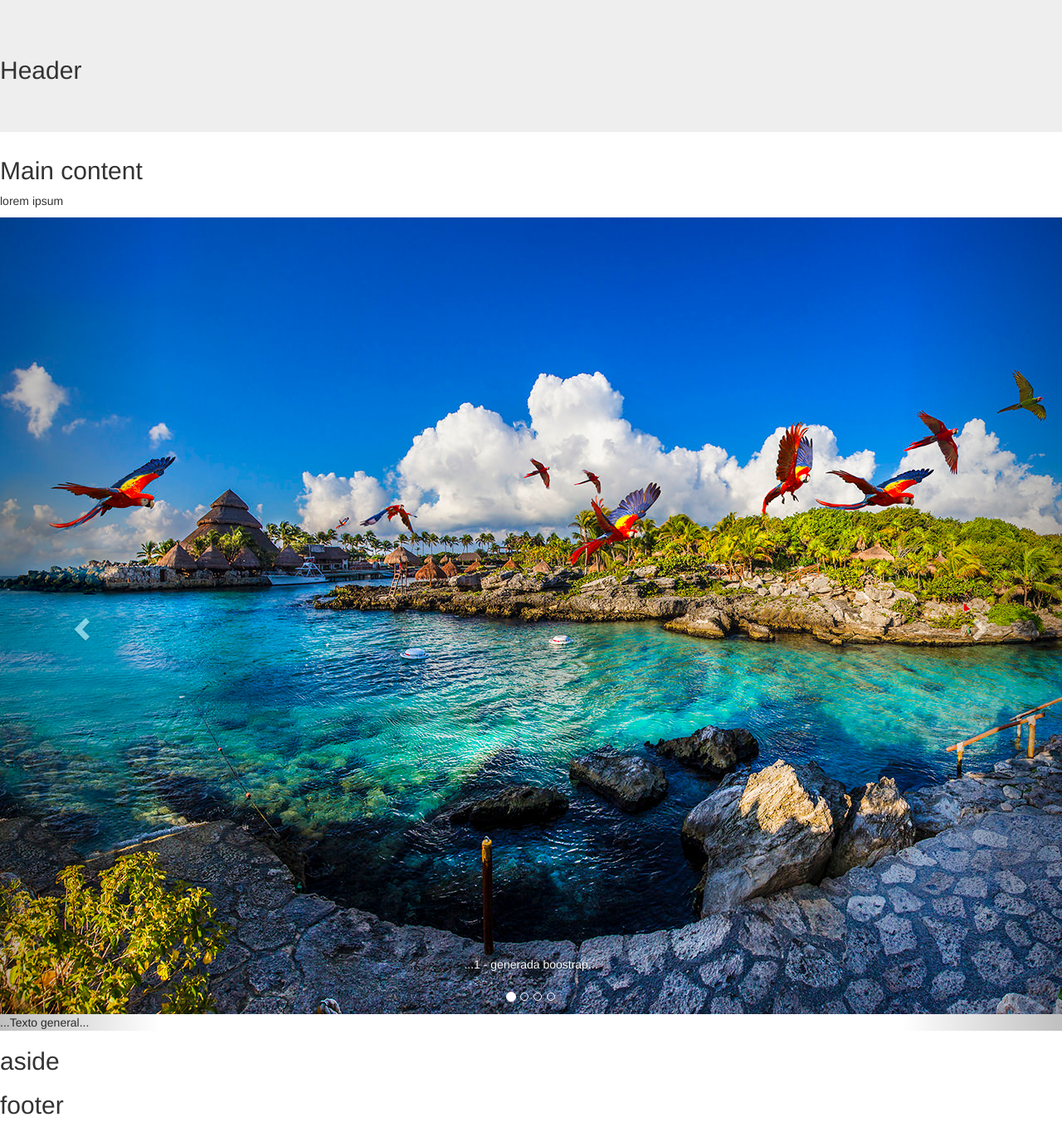
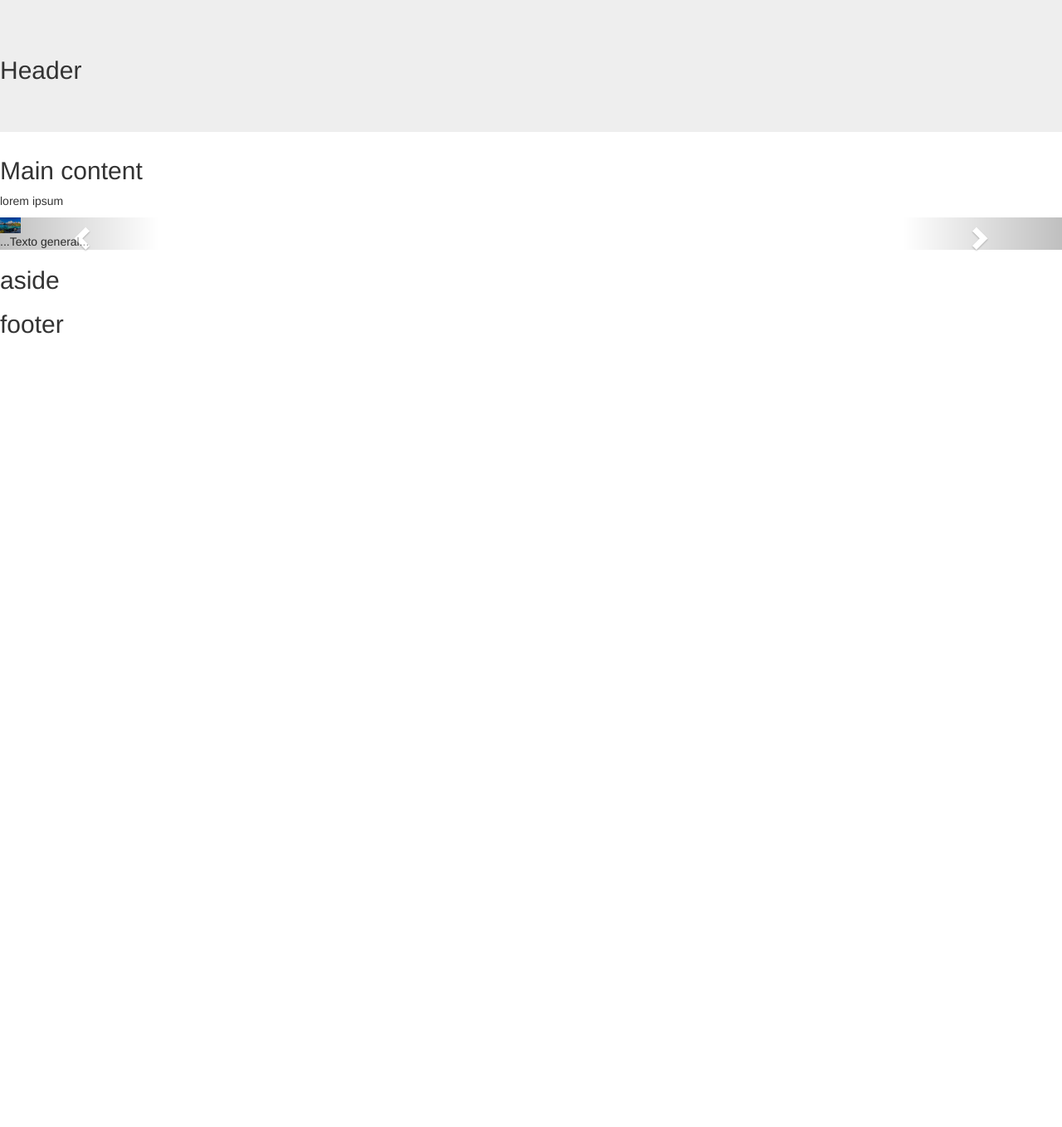
Before and after one commit to gconde1974/cursos-php, a PHP site: page /murach/html/chapter-08/responsive.php in a window 1280 px wide. Shown: the whole page at 83% size. After the commit the page ends 402 px from the top, so only its background shows below. Run offline with PHP 8.4, Linux system fonts and the light colour scheme.

Commit message:
actualizacion chapter 08 html

```diff
--- a/murach/html/chapter-08/css/responsive.css
+++ b/murach/html/chapter-08/css/responsive.css
@@ -6,6 +6,12 @@
 .imgresponsive2 {
 	max-width: 100%;
 	width: 1920px
+}
+
+main img{
+	vertical-align: middle;
+	margin-right: 10px;
+	width: 25px;
 }
 
 /* tablet portrait (768px to 959px) */
--- a/murach/html/chapter-08/responsive.php
+++ b/murach/html/chapter-08/responsive.php
@@ -15,9 +15,7 @@
 	<main>
 		<h2>Main content</h2>
 		<p>lorem ipsum</p>
-
 		<?php include('inc/carrusel.php'); ?>
-
 	</main>
 	<aside>
 		<h2>aside</h2>
```
Also changed, not shown: murach/html/chapter-08/img/icono01.jpg (added), murach/html/chapter-08/img/icono02.jpg (added), murach/html/chapter-08/img/icono03.jpg (added), murach/html/chapter-08/img/support_graphic.jpg (added).
